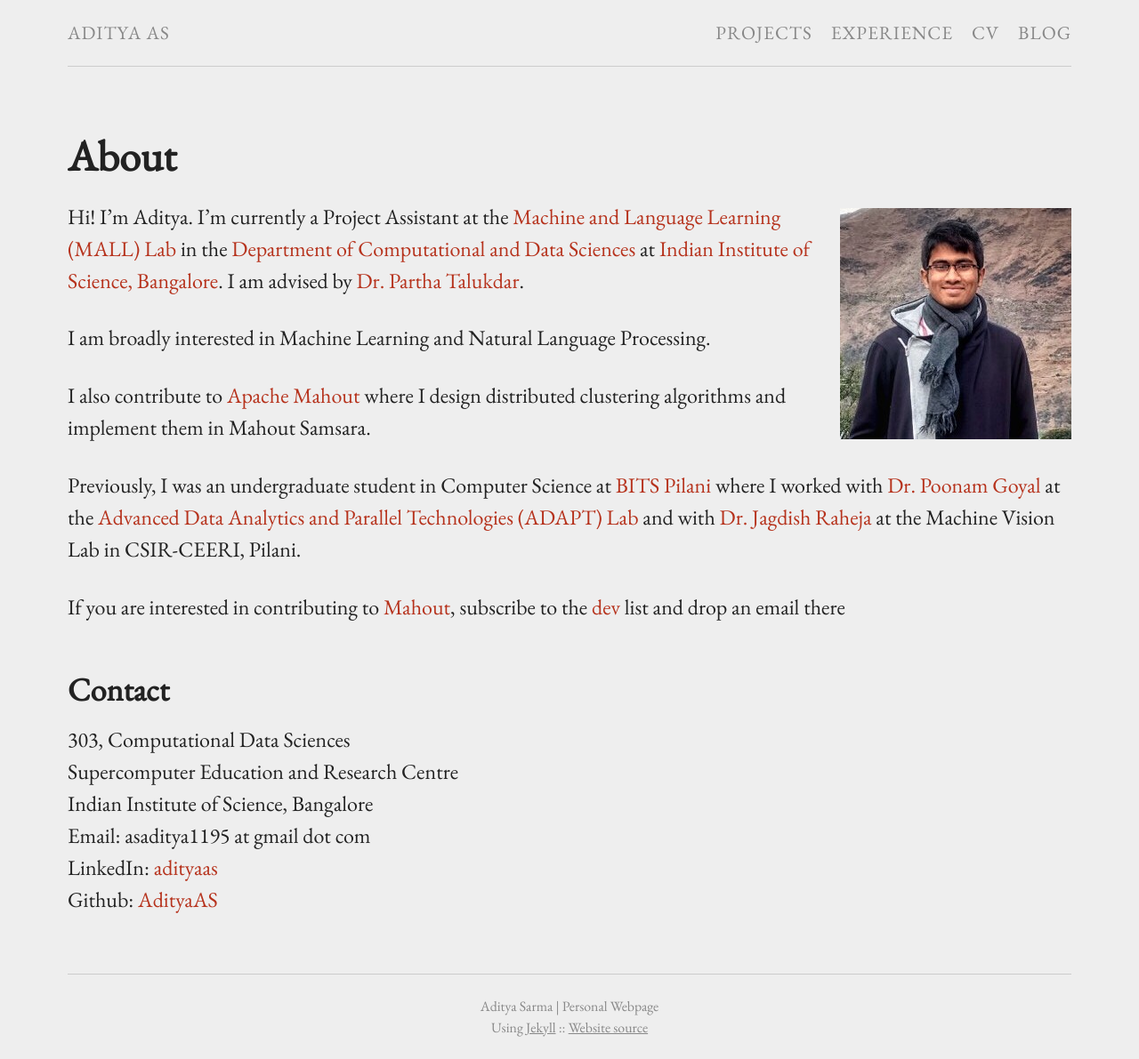
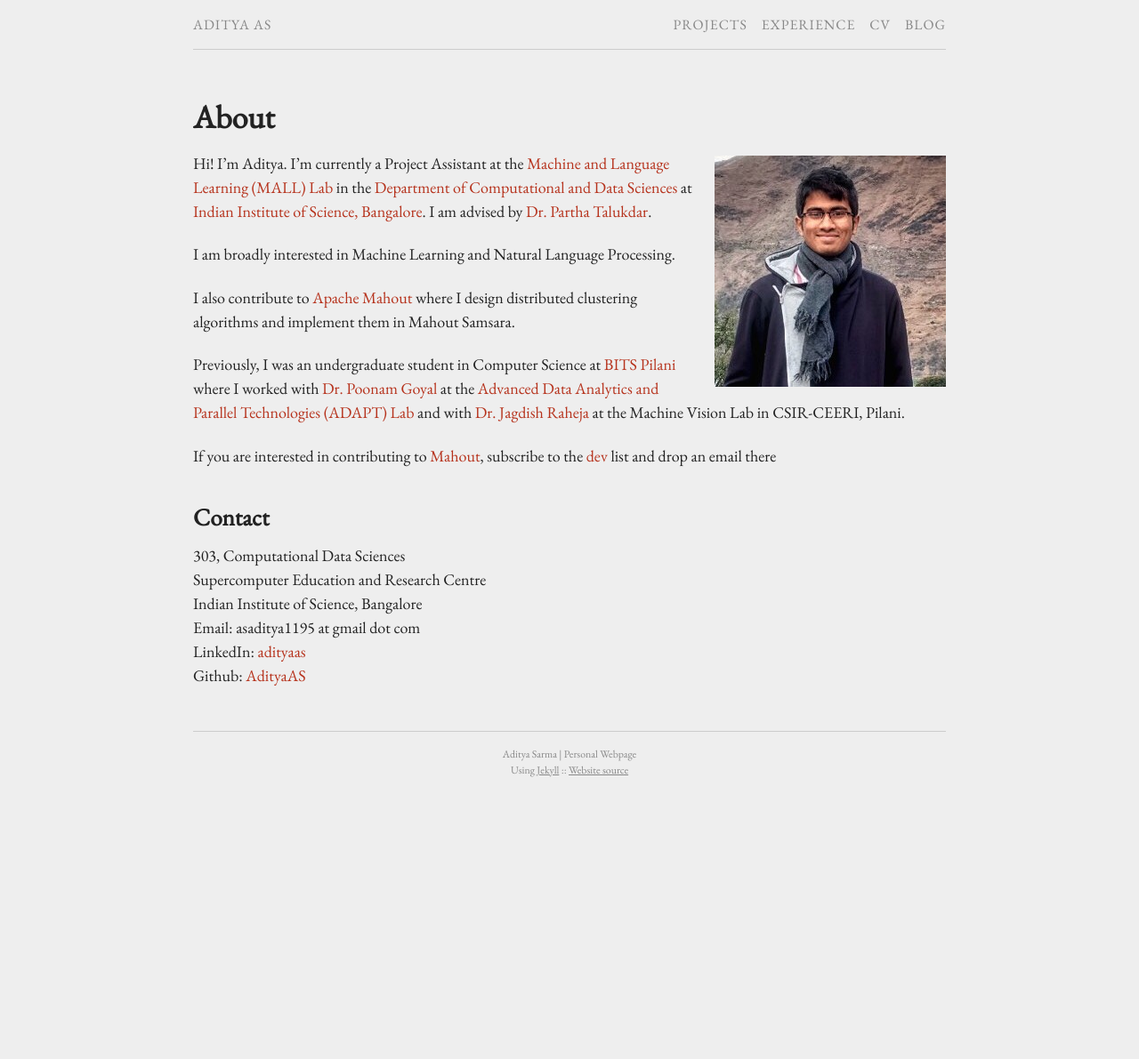
Before and after one commit to sanchit-ahuja/sanchit-ahuja.github.io, a Jekyll site: the page built from index.md, in a window 1280 px wide. Shown: the whole page at 89% size. Built offline with Jekyll 4.4.1, drawn with Linux system fonts in a browser that asks for light colours; after the commit the page ends 900 px from its top, so only the background shows below that.

Commit message:
Revert to large from x-large

```diff
--- a/css/main.scss
+++ b/css/main.scss
@@ -4,7 +4,7 @@
 @charset "utf-8";
 
 $base-font-family: 'EB Garamond', serif;
-$base-font-size:   x-large;
+$base-font-size:   large;
 $small-font-size:  0.875em;
 $vsmall-font-size: 0.66em;
 $base-line-height: 1.5;
```
